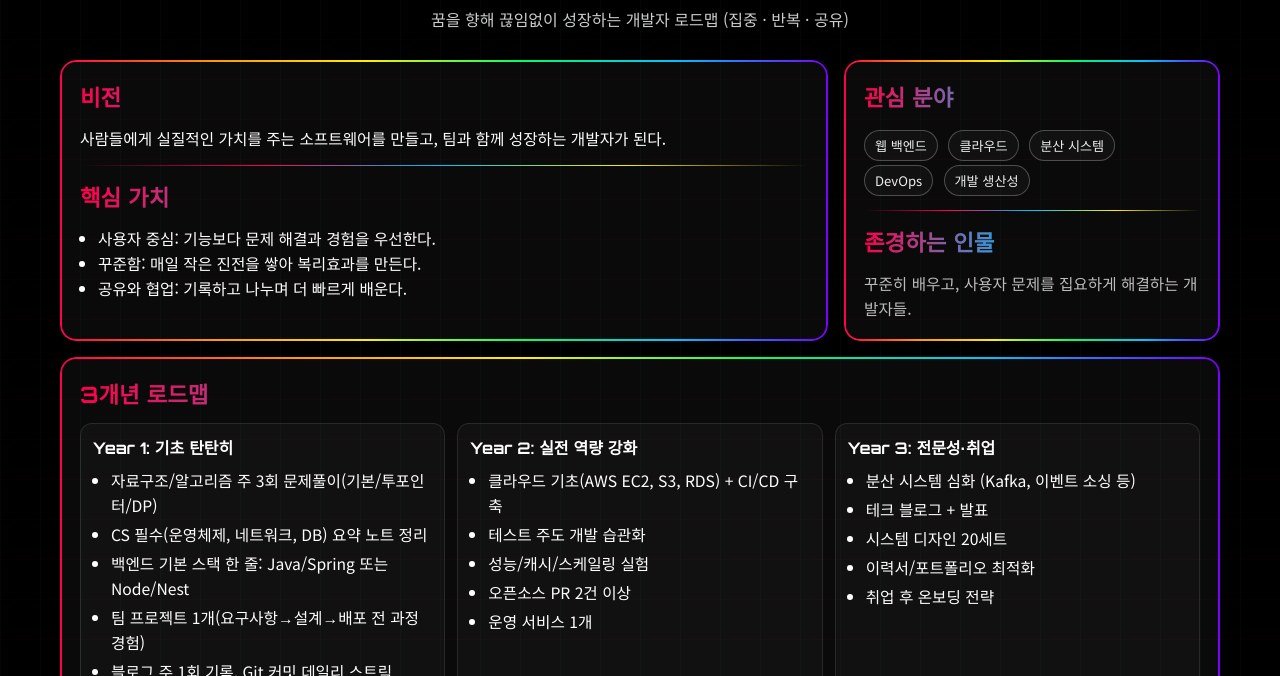
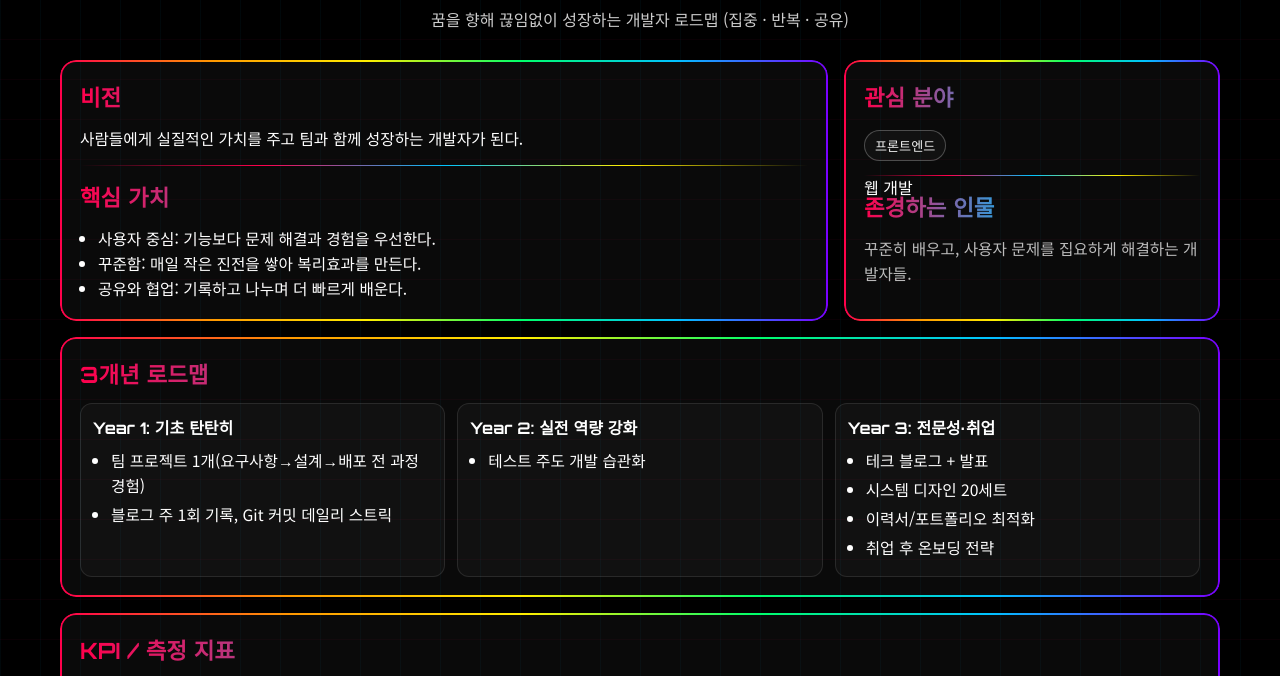
Before and after one commit to uyeseong/mypage, a plain HTML site: page index.html in a window 1280 px wide. Shown: the part 120-796 px from the top of the page. Drawn offline with Linux system fonts and the light colour scheme.

Commit message:
Update index.html

```diff
--- a/index.html
+++ b/index.html
@@ -225,7 +225,7 @@
     <section class="grid">
       <div class="card span-8">
         <h2>비전</h2>
-        <p>사람들에게 실질적인 가치를 주는 소프트웨어를 만들고, 팀과 함께 성장하는 개발자가 된다.</p>
+        <p>사람들에게 실질적인 가치를 주고 팀과 함께 성장하는 개발자가 된다.</p>
         <div class="divider"></div>
         <h2>핵심 가치</h2>
         <ul>
@@ -237,12 +237,8 @@
 
       <div class="card span-4">
         <h2>관심 분야</h2>
-        <span class="tag">웹 백엔드</span>
-        <span class="tag">클라우드</span>
-        <span class="tag">분산 시스템</span>
-        <span class="tag">DevOps</span>
-        <span class="tag">개발 생산성</span>
-        <div class="divider"></div>
+        <span class="tag"> 프론트엔드</span>
+        <div class="divider">웹 개발 </div>
         <h2>존경하는 인물</h2>
         <p class="muted">꾸준히 배우고, 사용자 문제를 집요하게 해결하는 개발자들.</p>
       </div>
@@ -256,9 +252,6 @@
         <div class="tl">
           <h3>Year 1: 기초 탄탄히</h3>
           <ul class="checklist">
-            <li>자료구조/알고리즘 주 3회 문제풀이(기본/투포인터/DP)</li>
-            <li>CS 필수(운영체제, 네트워크, DB) 요약 노트 정리</li>
-            <li>백엔드 기본 스택 한 줄: Java/Spring 또는 Node/Nest</li>
             <li>팀 프로젝트 1개(요구사항→설계→배포 전 과정 경험)</li>
             <li>블로그 주 1회 기록, Git 커밋 데일리 스트릭</li>
           </ul>
@@ -267,18 +260,13 @@
         <div class="tl">
           <h3>Year 2: 실전 역량 강화</h3>
           <ul class="checklist">
-            <li>클라우드 기초(AWS EC2, S3, RDS) + CI/CD 구축</li>
             <li>테스트 주도 개발 습관화</li>
-            <li>성능/캐시/스케일링 실험</li>
-            <li>오픈소스 PR 2건 이상</li>
-            <li>운영 서비스 1개</li>
           </ul>
         </div>
 
         <div class="tl">
           <h3>Year 3: 전문성·취업</h3>
           <ul class="checklist">
-            <li>분산 시스템 심화 (Kafka, 이벤트 소싱 등)</li>
             <li>테크 블로그 + 발표</li>
             <li>시스템 디자인 20세트</li>
             <li>이력서/포트폴리오 최적화</li>
```
